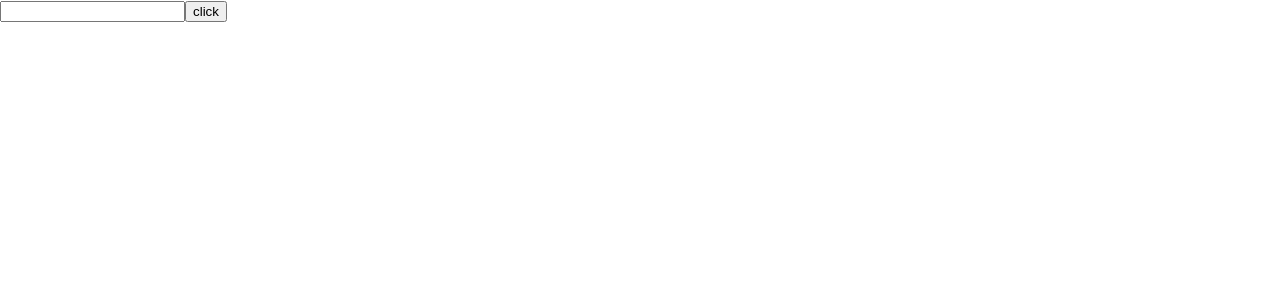
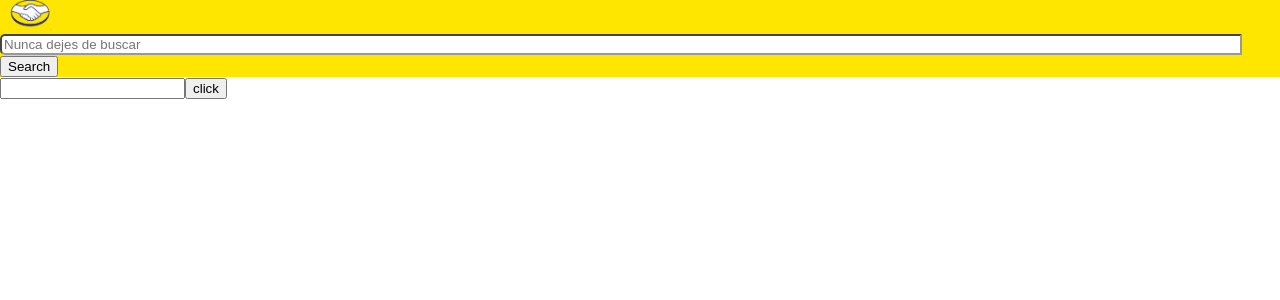
Before and after one commit to Dacorac/ml-frontend, a Next.js app: page / in a window 1280 px wide. Shown: the top 300 px of the page. Built offline with nearby package versions, Linux system fonts and the light colour scheme.

Commit message:
Adición del componente de búsqueda

```diff
--- a/pages/index.js
+++ b/pages/index.js
@@ -1,7 +1,18 @@
 import Routes from '../routes'
+import Head from 'next/head'
+import { Fragment } from 'react'
+
+import Store from '../src/store/Store'
+
+import Search from '../src/components/search'
 
 export default function Home() {
   return (
-    <Routes />
+    <Fragment>
+      <Store>
+        <Search />
+        <Routes />
+      </Store>
+    </Fragment>
   )
 }
--- a/pages/items/index.js
+++ b/pages/items/index.js
@@ -1,8 +1,9 @@
-import React from 'react';
+import React, { useContext } from 'react';
 import * as QueryString from "query-string"
 import { useQuery } from "react-query"
 import { Link } from "react-router-dom";
 
+import { Context } from "../../src/store/Store";
 
 const fetchItems = async (query) => {
     console.log(query.queryKey[0])
@@ -33,6 +34,9 @@ const ItemsPage = ({ match, location }) => {
 
     const { data, isLoading, error } = useItems(parsed.search);
 
+    const [state, dispatch] = useContext(Context);
+    const { searchTerm } = state;
+
     return (
         <div>
             <p>
@@ -43,6 +47,7 @@ const ItemsPage = ({ match, location }) => {
                     <Link to={`/items/${item.id}`}>{item.id}</Link>
                 </div>
             ))}
+            {console.log(searchTerm)}
           </p>
         </div>
      );
--- a/src/actions/Actions.js
+++ b/src/actions/Actions.js
@@ -1,7 +1,7 @@
 import { SET_SEARCH_TERM } from "./../constants/action-types";
 
-const setSearchTerm = (payload) => {
+const SetSearchTerm = (payload) => {
     return { type: SET_SEARCH_TERM, payload }
 };
 
-export default setSearchTerm;
+export default SetSearchTerm;
--- /dev/null
+++ b/src/components/search/index.js
@@ -0,0 +1,44 @@
+import React, { useContext, useState } from 'react';
+import { useHistory } from "react-router-dom";
+
+import { Context } from '../../store/Store'
+import SetSearchTerm from '../../actions/Actions'
+
+import { Navbar, FormControl, Button, Container } from 'react-bootstrap'
+import './search.css'
+
+const Search = () => {
+
+    const [state, dispatch] = useContext(Context);
+    const [term, setTerm] = useState('')
+
+    let history = useHistory();
+
+    const handleInputChange = (e) => setTerm(e.target.value);
+
+    const handleButtonClick = (e) => {
+        e.preventDefault();
+        dispatch(SetSearchTerm(term));
+        history.push(`/items?search=${term}`);
+    }
+
+    return (
+        <Container>
+            <Navbar className="bg-color-yellow justify-content-center col-12">
+                <img
+                    src="/icon/Logo_ML_large.png"
+                    width="60"
+                    height="30"
+                    className="col-1 d-inline-block align-top"
+                    alt="Logo"
+                />
+                <FormControl type="text" placeholder="Nunca dejes de buscar"
+                    className="input-search border-color-gray-2 mr-sm-2"
+                    onChange={handleInputChange} value={term} />
+                <Button onClick={handleButtonClick}>Search</Button>
+            </Navbar>
+        </Container>
+    );
+}
+
+export default Search;
--- /dev/null
+++ b/src/components/search/search.css
@@ -0,0 +1,14 @@
+.btn-search {
+    display: flex;
+    border-radius: 0 5px 5px 0;
+    background-color: #EEEEEE;
+    border-left: 0px;
+    height: 100% !important;
+}
+
+.input-search {
+    display: flex;
+    margin-right: 0px !important;
+    border-radius: 5px 0 0 5px;
+    width: 97% !important;
+}
--- a/styles/globals.css
+++ b/styles/globals.css
@@ -13,6 +13,10 @@ a {
 
 * {
   box-sizing: border-box;
+}
+
+.bg {
+  height: 100vh;
 }
 
 .bg-color-gray-1 {
```
